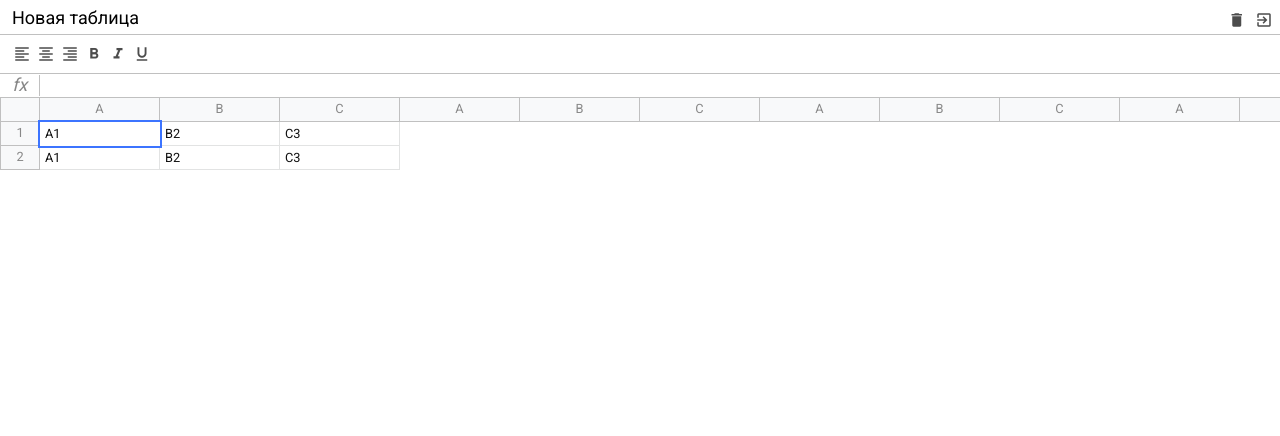
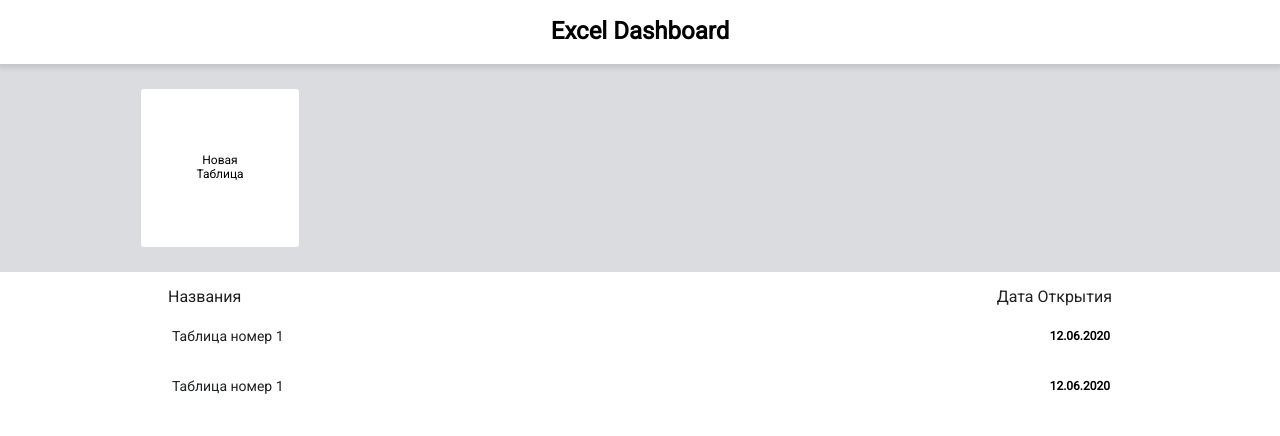
Before and after one commit to JeremyFun/excel-course, a website built with webpack: page src/index.html in a window 1280 px wide. Built offline with nearby package versions, Linux system fonts and the light colour scheme.

Commit message:
realized home page

```diff
--- a/src/index.html
+++ b/src/index.html
@@ -11,170 +11,41 @@
 </head>
 <body>
 <div id="app" class="container">
+    <div class="db">
 
-    <div class="excel">
+        <div class="db__header">
+            <h1>Excel Dashboard</h1>
+        </div>
 
-        <div class="excel__header">
-
-            <input type="text" class="input" value="Новая таблица"/>
-            <div>
-                <div class="button">
-                    <i class="material-icons">delete</i>
-                </div>
-                <div class="button">
-                    <i class="material-icons">exit_to_app</i>
-                </div>
+        <div class="db__new">
+            <div class="db__view">
+                <a href="" class="db__create">
+                    Новая <br/> Таблица
+                </a>
             </div>
 
         </div>
 
-        <div class="excel__toolbar">
-            <div class="button">
-                <i class="material-icons">format_align_left</i>
-            </div>
-            <div class="button">
-                <i class="material-icons">format_align_center</i>
-            </div>
-            <div class="button">
-                <i class="material-icons">format_align_right</i>
-            </div>
-            <div class="button">
-                <i class="material-icons">format_bold</i>
-            </div>
-            <div class="button">
-                <i class="material-icons">format_italic</i>
-            </div>
-            <div class="button">
-                <i class="material-icons">format_underline</i>
+        <div class="db__table db__view">
+
+            <div class="db__list-header">
+                <span>Названия</span>
+                <span>Дата Открытия</span>
             </div>
 
+            <ul class="db__list">
+
+                <li class="db__record">
+                    <a href="">Таблица номер 1</a>
+                    <strong>12.06.2020</strong>
+                </li>
+                <li class="db__record">
+                    <a href="">Таблица номер 1</a>
+                    <strong>12.06.2020</strong>
+                </li>
+            </ul>
         </div>
-
-        <div class="excel__formula">
-            <div class="info">fx</div>
-            <div class="input" contenteditable spellcheck="false"></div>
-        </div>
-
-        <div class="excel__table">
-
-            <div class="row">
-
-                <div class="row-info"></div>
-
-                <div class="row-data">
-                    <div class="column">
-                        A
-                    </div>
-                    <div class="column">
-                        B
-                    </div>
-                    <div class="column">
-                        C
-                    </div><div class="column">
-                        A
-                    </div>
-                    <div class="column">
-                        B
-                    </div>
-                    <div class="column">
-                        C
-                    </div><div class="column">
-                        A
-                    </div>
-                    <div class="column">
-                        B
-                    </div>
-                    <div class="column">
-                        C
-                    </div><div class="column">
-                        A
-                    </div>
-                    <div class="column">
-                        B
-                    </div>
-                    <div class="column">
-                        C
-                    </div><div class="column">
-                        A
-                    </div>
-                    <div class="column">
-                        B
-                    </div>
-                    <div class="column">
-                        C
-                    </div><div class="column">
-                        A
-                    </div>
-                    <div class="column">
-                        B
-                    </div>
-                    <div class="column">
-                        C
-                    </div><div class="column">
-                        A
-                    </div>
-                    <div class="column">
-                        B
-                    </div>
-                    <div class="column">
-                        C
-                    </div><div class="column">
-                        A
-                    </div>
-                    <div class="column">
-                        B
-                    </div>
-                    <div class="column">
-                        C
-                    </div><div class="column">
-                        A
-                    </div>
-                    <div class="column">
-                        B
-                    </div>
-                    <div class="column">
-                        C
-                    </div><div class="column">
-                        A
-                    </div>
-                    <div class="column">
-                        B
-                    </div>
-                    <div class="column">
-                        C
-                    </div>
-                </div>
-
-            </div>
-
-            <div class="row">
-
-                <div class="row-info">1</div>
-
-                <div class="row-data">
-                    <div class="cell selected" contenteditable>A1</div>
-                    <div class="cell" contenteditable>B2</div>
-                    <div class="cell" contenteditable>C3</div>
-                </div>
-
-            </div>
-
-            <div class="row">
-
-                <div class="row-info">2</div>
-
-                <div class="row-data">
-                    <div class="cell" contenteditable>A1</div>
-                    <div class="cell" contenteditable>B2</div>
-                    <div class="cell" contenteditable>C3</div>
-                </div>
-
-            </div>
-
-        </div>
-
     </div>
-
 </div>
 
 </body>
--- a/src/scss/_mixins.scss
+++ b/src/scss/_mixins.scss
@@ -20,3 +20,9 @@
     cursor: pointer;
   }
 }
+
+@mixin clear-list() {
+  list-style: none;
+  margin: 0;
+  padding: 0;
+}
--- a/src/scss/_variables.scss
+++ b/src/scss/_variables.scss
@@ -4,4 +4,5 @@ $formula-height: 24px;
 $info-cell-width: 40px;
 $cell-width: 120px;
 $row-height: 24px;
+$db-header-height: 64px;
 $border-color: #c0c0c0;
--- /dev/null
+++ b/src/scss/dashboard.scss
@@ -0,0 +1,94 @@
+@import "variables";
+@import "mixins";
+
+.db {
+
+  &__header {
+    position: fixed;
+    left: 0;
+    right: 0;
+    top: 0;
+    height: $db-header-height;
+    display: flex;
+    justify-content: center;
+    align-items: center;
+    background: #fff;
+    box-shadow: 0 2px 5px 2px rgba(60, 64, 67, 0.15);
+    z-index: 1000;
+  }
+
+  &__new {
+    margin-top: $db-header-height;
+    padding: 1.5rem;
+    background: #dadce0;
+
+  }
+
+  &__create {
+    width: 160px;
+    height: 160px;
+    background: #fff;
+    border-radius: 4px;
+    border: 1px solid #dadce0;
+    display: flex;
+    justify-content: center;
+    align-items: center;
+    text-decoration: none;
+    color: #000000;
+    text-align: center;
+
+    &:hover {
+      cursor: pointer;
+      border-color: green;
+      color: green;
+    }
+  }
+
+  &__view {
+    max-width: 1000px;
+    margin: 0 auto;
+  }
+
+  &__table {
+    padding: 1rem;
+  }
+
+  &__list-header {
+    display: flex;
+    justify-content: space-between;
+    color: #202124;
+    font-weight: 500;
+    font-size: 16px;
+    margin-bottom: 10px;
+    padding: 0 12px;
+  }
+
+  &__list {
+    @include clear-list;
+  }
+
+  &__record {
+    display: flex;
+    justify-content: space-between;
+    align-items: center;
+    padding: 12px 14px 12px 16px;
+    margin-bottom: 10px;
+
+    &:hover {
+      background: #e6f4ea;
+      border-radius: 25px;
+    }
+
+    a {
+      text-decoration: none;
+      cursor: pointer;
+      color: #202124;
+      font-size: 14px;
+
+      &:hover {
+        text-decoration: underline;
+      }
+    }
+  }
+
+}
--- a/src/scss/index.scss
+++ b/src/scss/index.scss
@@ -5,6 +5,7 @@
 @import "toolbar";
 @import "formula";
 @import "table";
+@import "dashboard";
 
 * {
   margin: 0;
```
Also changed, not shown: src/assets/excel.html (added, +175 -0 lines).
